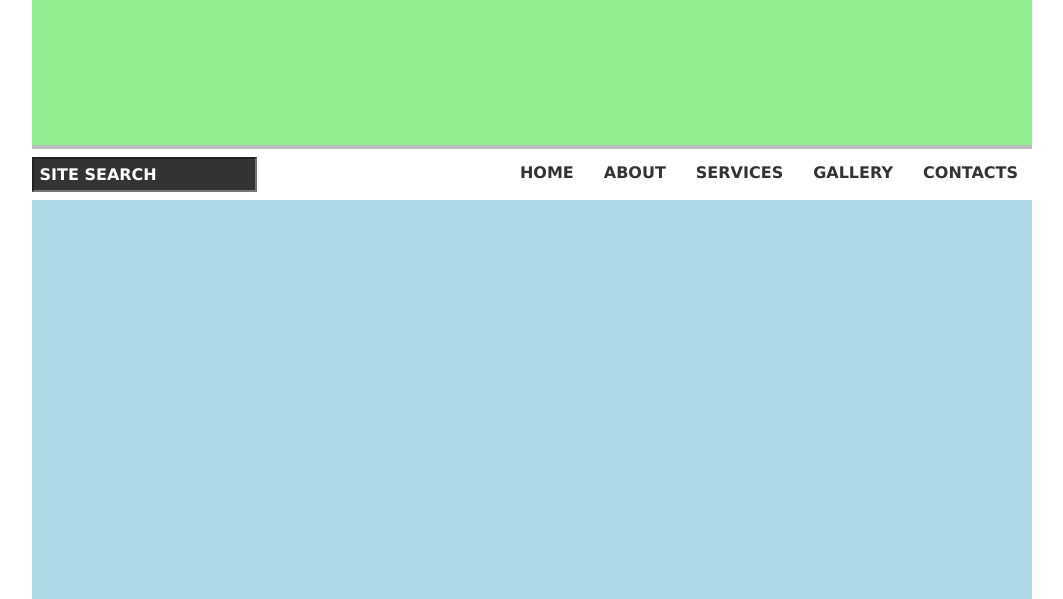
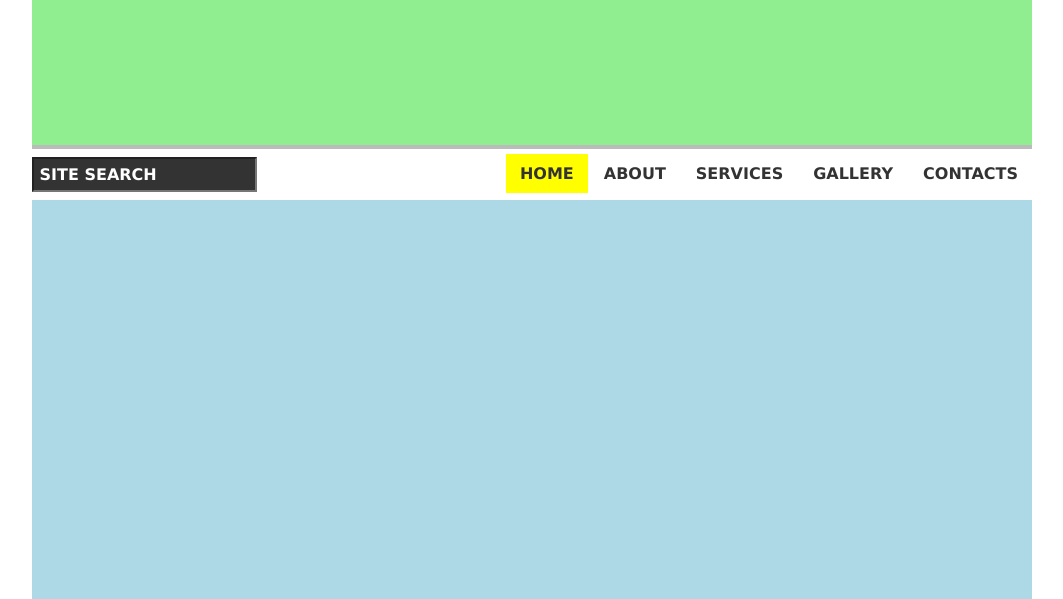
Before and after one commit to alirezabm/Sobhan-Seir-Ajans, a PHP site: page / in a window 1280 px wide. Shown: the top 599 px of the page, without its empty margins (108-1171 px from the left). Run offline with PHP 8.4, Linux system fonts and the light colour scheme.

Commit message:
edit menu = first child

```diff
--- a/style.css
+++ b/style.css
@@ -65,11 +65,17 @@ menu ul {
 menu li {
 
 	float: left;
-	margin:4px 0 0 2px;
+	margin:5px 0 0 2px;
 
 }
 
 menu li:active {
+
+	background-color: yellow;
+
+}
+
+menu li:first-child {
 
 	background-color: yellow;
 
@@ -95,6 +101,12 @@ menu a:hover {
 
 }
 menu a:active {
+
+	color:#333;
+
+}
+
+menu a:first-child {
 
 	color:#333;
 
```
